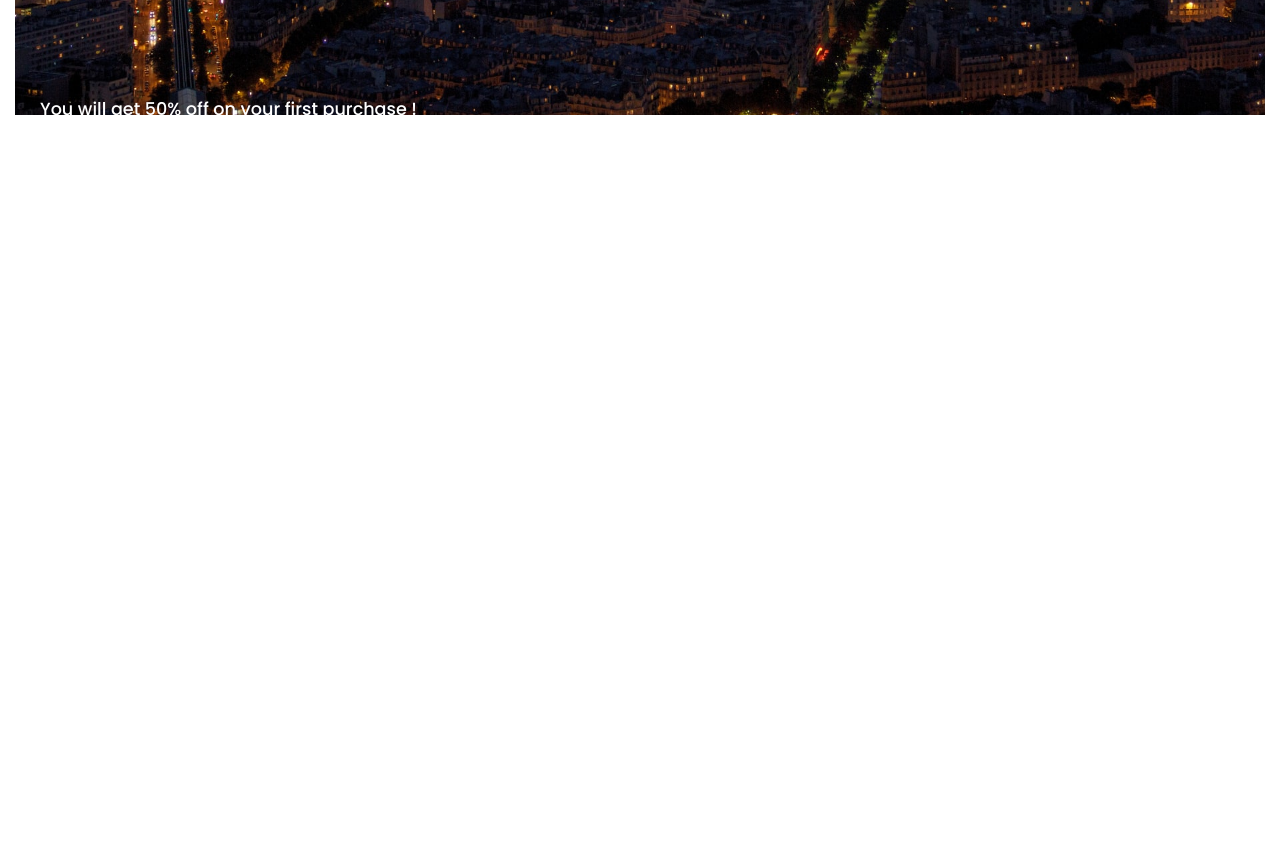
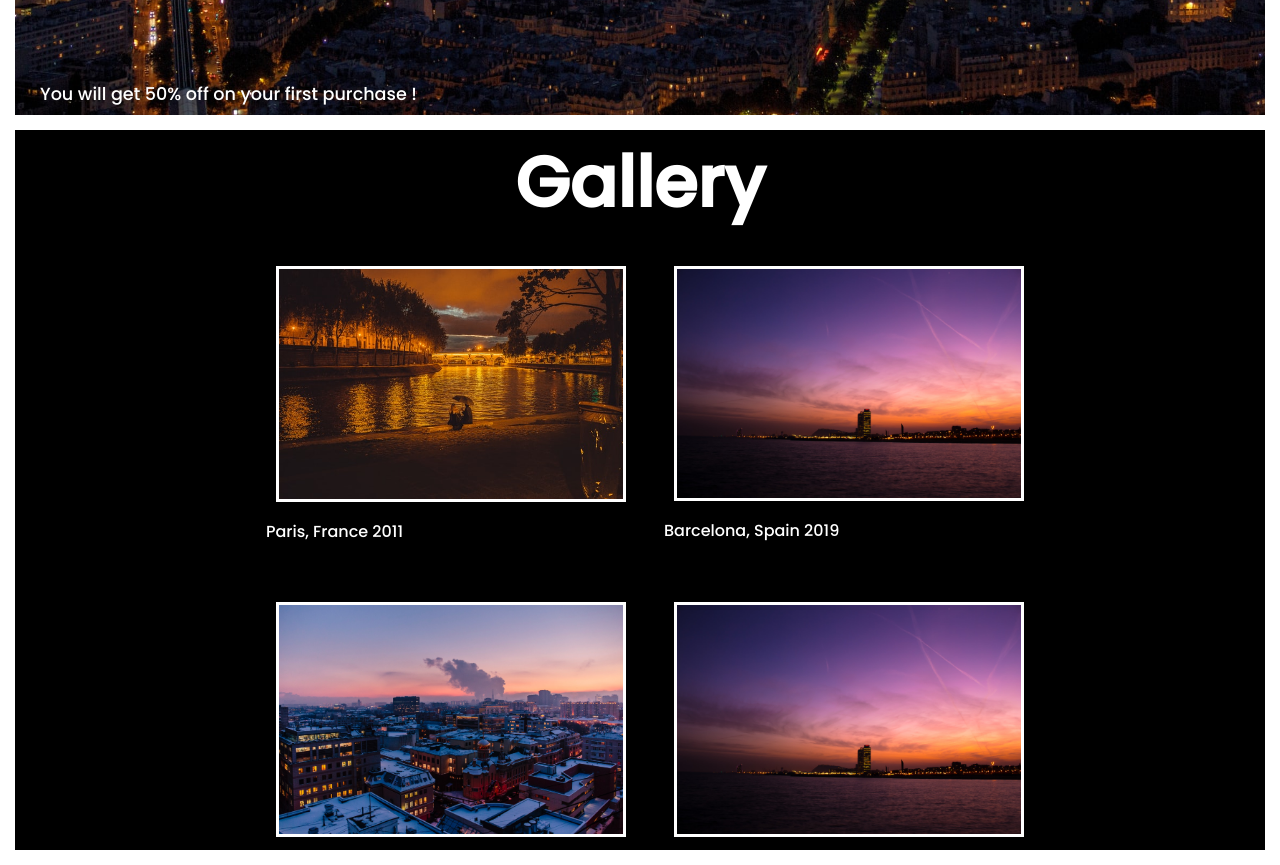
Before and after one commit to ayushCode27/react_scss, a React (Create React App) app: page / in a window 1280 px wide. Shown: the part 620-1485 px from the top of the page. Before the commit the page ends 800 px from the top, so only its background shows below. Built offline with nearby package versions, Linux system fonts and the light colour scheme.

Commit message:
add gallery section and some style modifications

```diff
--- a/src/App.js
+++ b/src/App.js
@@ -1,27 +1,25 @@
 import './App.scss';
 import Header from './components/Header';
 import Section from './components/Section';
-// import { createBrowserRouter, RouterProvider } from 'react-router-dom';
+import { createBrowserRouter, RouterProvider } from 'react-router-dom';
 import { Data } from './Data';
+import Second from './Second';
 
-// const router = createBrowserRouter([
-//   {
-//     path: '/',
-//     element: (
-//       <>
-
-//       </>
-//     ),
-//   },
-// ]);
+const router = createBrowserRouter([
+  {
+    path: '/',
+    element: (
+      <div>
+        <Header />
+        <Section slides={Data} />
+        <Second/>
+      </div>
+    ),
+  },
+]);
 
 function App() {
-  return (
-    <div>
-      <Header />
-      <Section slides={Data} />
-    </div>
-  );
+  return <RouterProvider router={router} />;
 }
 
 export default App;
--- /dev/null
+++ b/src/Second.js
@@ -0,0 +1,34 @@
+import React from 'react';
+import small from './assets/small-paris.jpg';
+import barca from './assets/barcelona.jpg';
+import moscow from './assets/moscow.jpg';
+import nyc from './assets/barcelona.jpg';
+import '../src/components/styles/Second.scss';
+
+const Second = () => {
+  return (
+    <section className='second'>
+      <h1>Gallery</h1>
+      <div className='images'>
+        <div>
+          <img src={small} alt='paris' />
+          <p>Paris, France 2011</p>
+        </div>
+        <div>
+          <img src={barca} alt='barca' />
+          <p>Barcelona, Spain 2019</p>
+        </div>
+        <div>
+          <img src={moscow} alt='moscow' />
+          <p>Moscow, Russia 2017</p>
+        </div>
+        <div>
+          <img src={nyc} alt='new york' />
+          <p>NYC, USA 2020</p>
+        </div>
+      </div>
+    </section>
+  );
+};
+
+export default Second;
--- a/src/components/Header.js
+++ b/src/components/Header.js
@@ -1,6 +1,6 @@
 import { MenuOutlined } from '@material-ui/icons';
 import React, { useState } from 'react';
-// import { Link } from 'react-router-dom';
+import { Link } from 'react-router-dom';
 import './styles/Header.scss';
 import { menuData } from '../Data';
 
@@ -25,16 +25,16 @@ const Header = () => {
         <div className='right'>
           <ul>
             <li>
-              <a href='/places'>Places</a>
+              <Link to='/places'>Places</Link>
             </li>
             <li>
-              <a href='/pricing'>Pricing</a>
+              <Link to='/pricing'>Pricing</Link>
             </li>
             <li>
-              <a href='/signup'>Collections</a>
+              <Link to='/signup'>Collections</Link>
             </li>
             <li>
-              <a href='/sponsors'>Sponsors</a>
+              <Link to='/sponsors'>Sponsors</Link>
             </li>
           </ul>
         </div>
@@ -45,7 +45,7 @@ const Header = () => {
           {menuData.map((item, idx) => (
             <div className='container' key={idx}>
               <li className={item.className}>
-                <a href={item.path}>{item.text}</a>
+                <Link to={item.path}>{item.text}</Link>
               </li>
             </div>
           ))}
--- /dev/null
+++ b/src/components/styles/Second.scss
@@ -0,0 +1,39 @@
+@import './variables/colors';
+
+.second {
+  // height: 100vh;
+  background-color: $header-color;
+  align-items: center;
+
+  h1 {
+    color: $main-color;
+    display: flex;
+    justify-content: center;
+    font-size: 70px;
+  }
+}
+
+.images {
+  display: grid;
+  grid-template-columns: repeat(2, 350px);
+  align-items: center;
+  gap:3rem;
+  justify-content: center;
+  padding: 20px;
+
+  img{
+    width: 100%;
+    border: 3px solid $main-color;
+    cursor: pointer;
+    transition: 0.5s ease-in;
+    margin: 10px;
+
+    &:hover{
+      transition: 0.5s ease-in;
+      transform: scale(110%);
+    }
+  }
+  p{
+    color:$main-color;
+  }
+}
--- a/src/components/styles/Section.scss
+++ b/src/components/styles/Section.scss
@@ -24,7 +24,7 @@ section {
 
   .places {
     position: absolute;
-    font-size: 5rem;
+    font-size: 6rem;
     color: $main-color;
     left: 10%;
     top: 35%;
@@ -37,12 +37,12 @@ section {
     top: 52%;
     left: 10%;
     color: $main-color;
-    font-size: 2rem;
+    font-size: 1.6rem;
   }
 
   .bottom {
     position: absolute;
-    bottom: 0%;
+    bottom: 2%;
     left: 2%;
     color: $main-color;
     font-size: 1.1rem;
@@ -50,32 +50,42 @@ section {
   }
 }
 
-.back{
-  position:absolute;
+.back {
+  position: absolute;
   left: 2%;
-  top:50%;
+  top: 50%;
   color: $main-color;
   cursor: pointer;
 }
-.forward{
-  position:absolute;
+.forward {
+  position: absolute;
   right: 2%;
-  top:50%;
+  top: 50%;
   color: $main-color;
   cursor: pointer;
 }
 
-.buttons{
+.buttons {
   position: absolute;
   bottom: 25%;
-  left:10%;
+  left: 10%;
 
-  button{
-    padding: 10px 30px;
+  button {
+    padding: 20px 60px;
+    font-size: 1.2rem;
     border: 3px solid $main-color;
     background-color: transparent;
     color: $main-color;
     text-transform: uppercase;
-    margin:0 2rem;
+    margin: 0 2rem;
+    transition: 0.25s ease-in;
+    cursor: pointer;
+
+    &:hover {
+      background-color: $main-color;
+      color: $header-color;
+      transform: scale(105%);
+      transition: 0.25s ease-in;
+    }
   }
 }
```
